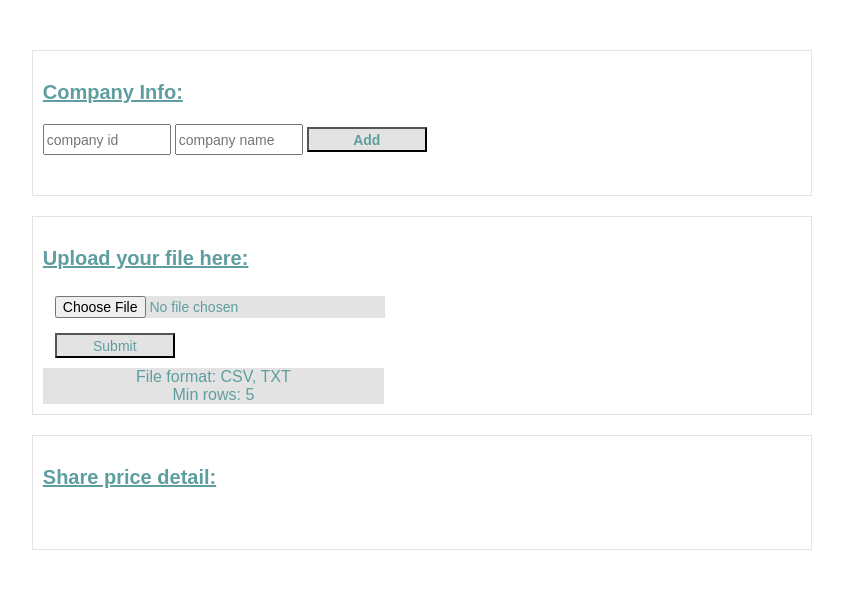
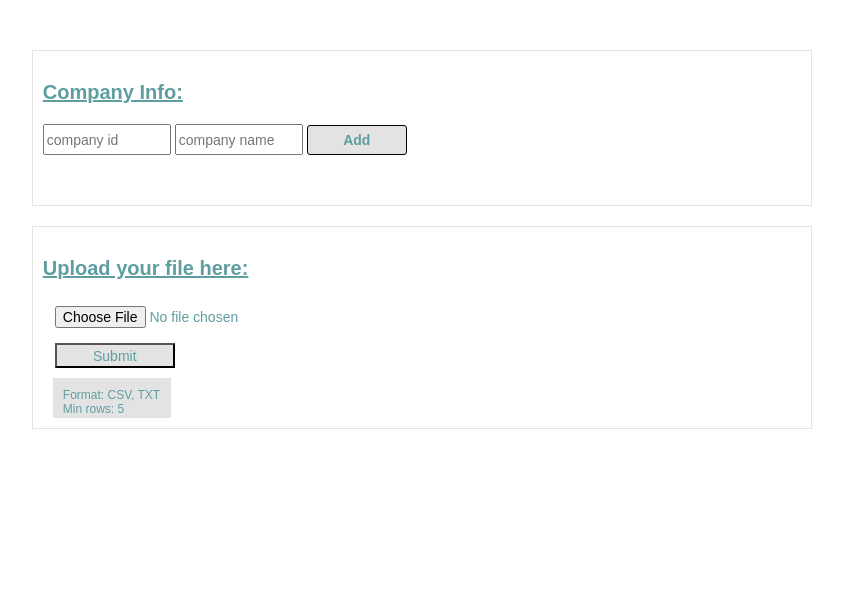
Before and after one commit to shahpalak489/fileUploadProject, a Flask app: template app/templates/home.html in a window 1280 px wide. Shown: the part 64-653 px from the top of the page, without its empty margins (218-1061 px from the left). Run offline with Flask 2, Linux system fonts and the light colour scheme; the template is opened without the code that fills it, so the values that code supplies are empty; parts of the project's set-up code (start-up, migrations or seed data) failed here and were passed over; some libraries are stand-ins or nearby versions.

Commit message:
html and css refactored

```diff
--- a/app/static/js/index.js
+++ b/app/static/js/index.js
@@ -30,6 +30,7 @@ $(document).ready(function() {
             cache: false,
             processData: false,
             success: function(data, status, xhr) {
+                $("#detail-data-block").css("display","flex")
                 toast(data.data, data.success);
                 $.ajax({
                     type: 'GET',
@@ -49,7 +50,7 @@ $(document).ready(function() {
                             html += "<tr>";
                             html += "<td>" + value.cid + "</td>";
                             html += "<td>" + value.cname + "</td>";
-                            html += "<td>" + value.share_price + "</td>";
+                            html += "<td>" + '$' + value.share_price + "</td>";
                             html += "<td>" + value.share_price_dt + "</td>";
                             html += "<td>" + value.comments + "</td>";
                             html += "</tr>";
--- a/app/static/styles/style.css
+++ b/app/static/styles/style.css
@@ -8,8 +8,9 @@
   margin: 0;
 }
 
-  .set-width {
-    width: 45%;
+.format-style {
+  width: 13%;
+  height: 20px;
 }
 
 .upload-footer {
@@ -59,18 +60,28 @@
   background-color: #e3e3e3;
 }
 
+
+
+.upload-content {
+  text-align: center;
+  font-family: Arial, Helvetica, sans-serif;
+  color: cadetblue;
+}
+
 .upload-text-container {
   display: flex;
   flex-direction: column;
-    justify-content: center;
-    background-color: #e3e3e3;
+  margin-left: 10px;
+  font-size: 12px;
+  align-items: flex-start;
+  padding: 10px;
 }
 
-  .upload-content {
-    text-align: center;
-    font-size: 16px;
-    font-family: Arial, Helvetica, sans-serif;
-    color: cadetblue;
+.add-button {
+  height: 30px;
+  width: 100px;
+  border-radius: 3px;
+  border: 1px solid black;
 }
 
 /* table stlyings */
@@ -84,12 +95,12 @@
 
 .table-style td,
 .table-style th {
-    border: 1px solid #e3e3e3;
+  border: 1px solid black;
   padding: 8px;
 }
 
 .table-style tr:nth-child(even) {
-    background-color: #f2f2f2;
+  /* background-color: #f2f2f2; */
 }
 
 .table-style tr:hover {
@@ -102,7 +113,7 @@
 
 .company-table {
   visibility: visible;
-    margin-top: 10px;
+  /* margin-top: 10px; */
   height: auto;
   width: 45%;
   max-height: 230px;
@@ -110,7 +121,14 @@
 }
 
 .detail-data {
-    width: 100%;
+  height: auto;
+  width: 91%;
+  max-height: 430px;
+  overflow: auto;
+}
+
+#detail-data-block {
+  display: none;
 }
 
 /* toast message stylings */
--- a/app/templates/home.html
+++ b/app/templates/home.html
@@ -21,7 +21,7 @@
                     <div>
                         <input type="text" class="inputbox-design text-style" id="company-id" placeholder="company id"/>
                         <input type="text"class="inputbox-design text-style" id="company-name" placeholder="company name"/>
-                        <button class="inputbox-design background-color text-style" id="add_company">
+                        <button class="inputbox-design background-color text-style add-button" id="add_company">
                             <b>Add</b>
                         </button>
                     </div>
@@ -37,23 +37,23 @@
                 <form id="upload-file" method="post" enctype="multipart/form-data">
                     <fieldset>
                         <label for="file"></label>
-                        <input name="file" type="file" class="background-color text-style set-width"/>
+                        <input name="file" type="file" class="text-style"/>
                     </fieldset>
                     <fieldset>
                         <button id="upload-file-btn" class="inputbox-design background-color text-style" type="button" > Submit </button>
                     </fieldset>
                 </form>
-                <div class="upload-text-container set-width">
-                    <span class="upload-content">File format: CSV, TXT</span>
+                <div class="upload-text-container format-style background-color">
+                    <span class="upload-content">Format: CSV, TXT</span>
                     <span class="upload-content">Min rows: 5</span>
                 </div>
             </div>
-            <div class="flexbox-prop main-div">
+            <div class="flexbox-prop main-div" id="detail-data-block" >
                 <p class="text-style div-heading">
                     <b><u> Share price detail: </u></b>
                 </p>
-                <div class="flexbox-prop company-table detail-data">
-                    <table class="table-style detail-data" id="company-detail-data"> </table>
+                <div class="detail-data">
+                    <table class="table-style" id="company-detail-data"> </table>
                 </div>
             </div>
         </div>
```
Lines whose indentation alone changed are shown as unchanged.
